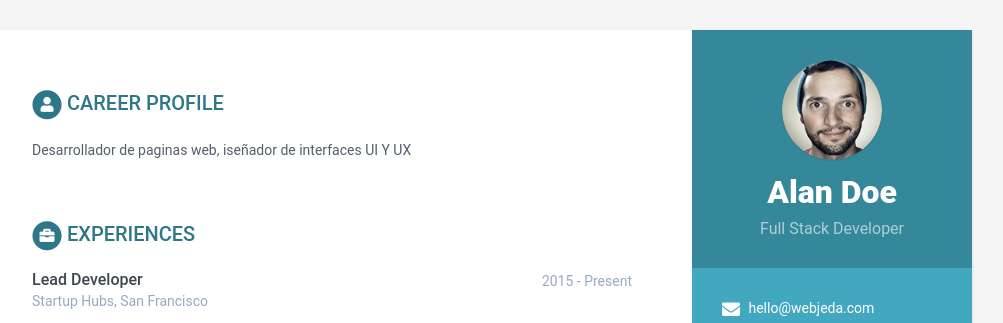
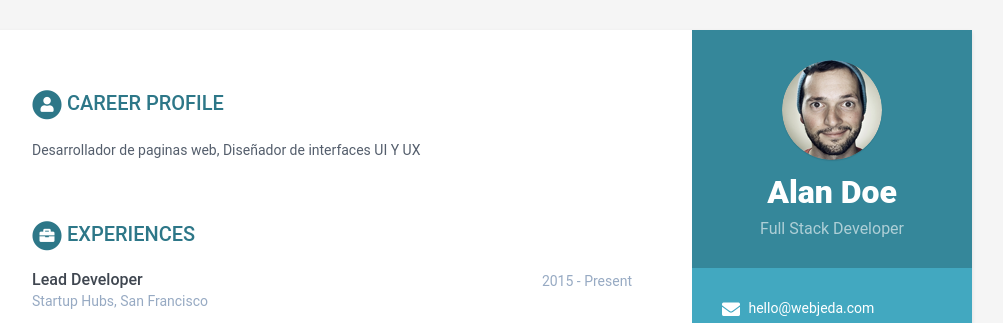
Before and after one commit to KevinC99/good-birch-4e19a, a Jekyll site: the page built from index.html, in a window 1280 px wide. Shown: the top 323 px of the page, without its empty margins (168-1171 px from the left). Built offline with Jekyll 4.4.1, drawn with Linux system fonts in a browser that asks for light colours.

Commit message:
data.yml: updated summary in career-profile

```diff
--- a/_data/data.yml
+++ b/_data/data.yml
@@ -33,7 +33,7 @@ sidebar:
       link: null
 career-profile:
   title: Career Profile
-  summary: ' Desarrollador de paginas web, iseñador de interfaces UI Y UX '
+  summary: ' Desarrollador de paginas web, Diseñador de interfaces UI Y UX '
 education:
   - degree: MSc in Computer Science
     university: University of London
```
